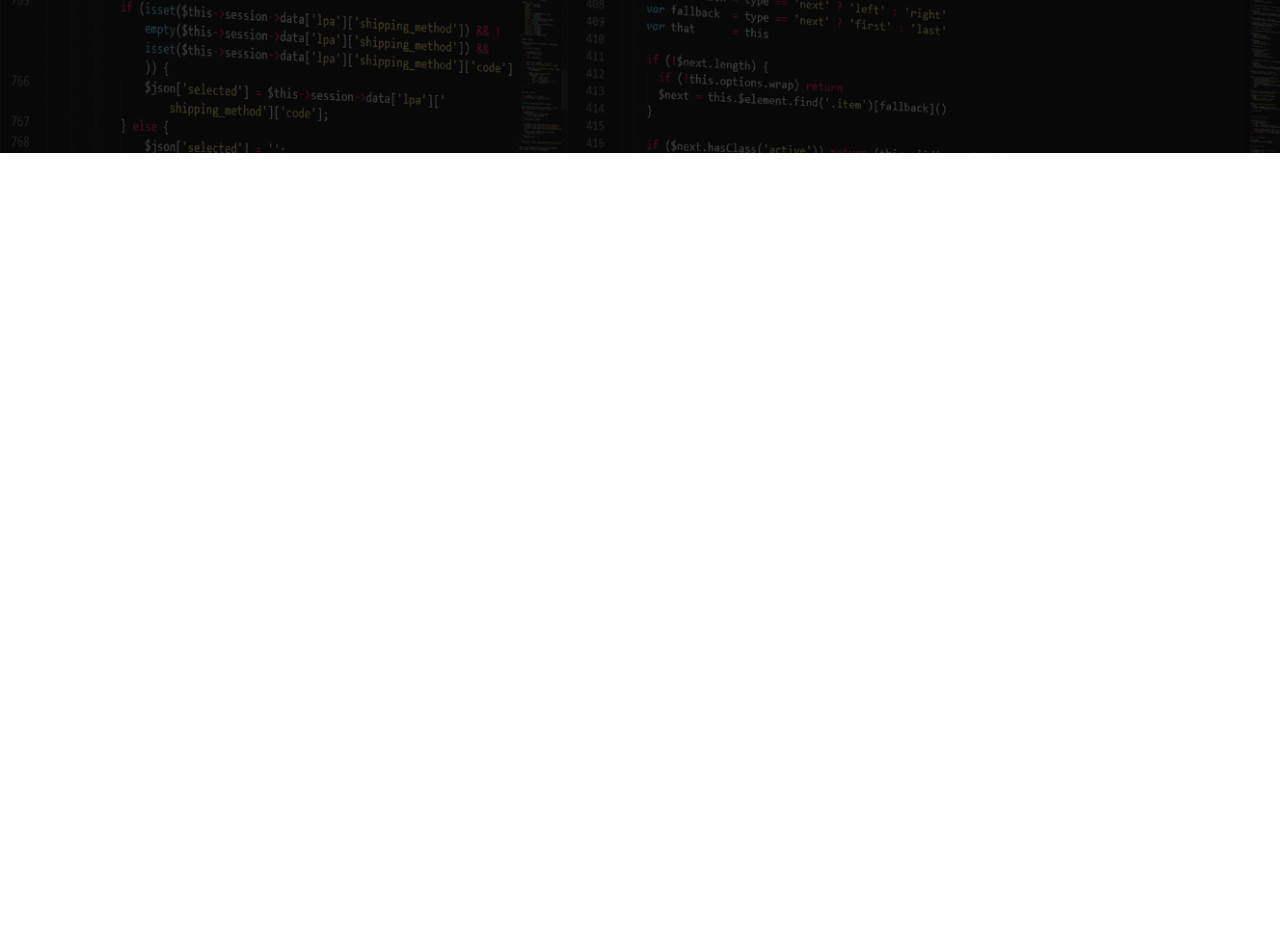
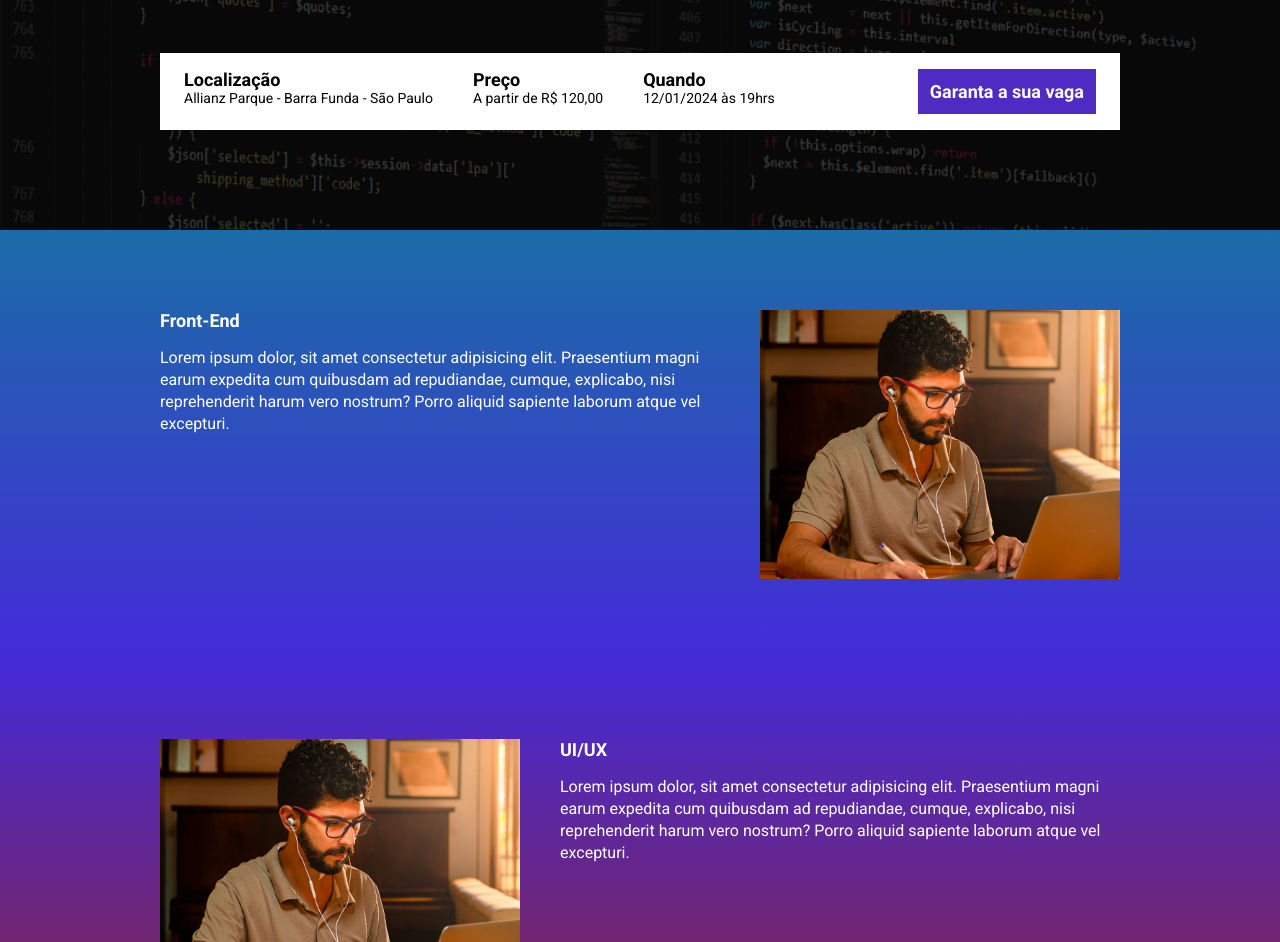
Before and after one commit to marcelokg/modulo_22, a website built with Parcel: page src/index.html in a window 1280 px wide. Shown: the part 331-1273 px from the top of the page. Before the commit the page ends 800 px from the top, so only its background shows below. Built offline with nearby package versions, Linux system fonts and the light colour scheme.

Commit message:
criando a contagem regressiva

```diff
--- a/package.json
+++ b/package.json
@@ -2,9 +2,9 @@
   "name": "22-modulo_22",
   "version": "1.0.0",
   "description": "",
-  "main": "index.js",
   "scripts": {
-    "dev": "parcel src/index.html src/styles/main.scss src/scripts/main.js --no-cache",
+    "dev": "parcel src/index.html src/styles/main.scss src/scripts/main.js",
+    "build": "parcel build src/index.html",
     "test": "echo \"Error: no test specified\" && exit 1"
   },
   "keywords": [],
--- a/src/index.html
+++ b/src/index.html
@@ -6,18 +6,73 @@
     <title>Página de Evento</title>
     <link rel="preconnect" href="https://fonts.googleapis.com">
     <link rel="preconnect" href="https://fonts.gstatic.com" crossorigin>
-    <link href="https://fonts.googleapis.com/css2?family=Roboto:wght@400;700;900&display=swap" rel="stylesheet">    <link rel="stylesheet" href="./styles/main.scss">
+    <link href="https://fonts.googleapis.com/css2?family=Roboto:wght@400;700;900&display=swap" rel="stylesheet">
+    <link rel="stylesheet" href="https://unpkg.com/aos@next/dist/aos.css"/>
+    <link rel="stylesheet" href="./styles/main.scss">
 </head>
 <body>
     <header class="hero">
         <div class="container">
             <img class="hero__logo" src="images/ebac_logo.svg">
             <p class="hero__text">
-                O maior evento de tecnologia do Brasil começa em 10d 12h 30m 21s
+                O maior evento de tecnologia do Brasil começa em <span id="contador"></span>
             </p>
+            <div class="infos-bar">
+                <ul class="infos-bar__infos">
+                    <li class="infos-bar__infos__item">
+                        <b>Localização</b>
+                        Allianz Parque - Barra Funda - São Paulo
+                    </li>
+                    <li class="infos-bar__infos__item">
+                        <b>Preço</b>
+                        A partir de R$ 120,00
+                    </li>
+                    <li class="infos-bar__infos__item">
+                        <b>Quando</b>
+                        12/01/2024 às 19hrs
+                    </li>
+                </ul>
+                <a class="button button--primary" href="#">Garanta a sua vaga</a>
+            </div>
         </div>
     </header>
-
+    <section class="event event--frontend">
+        <div class="container" data-aos="fade-right">
+            <div class="event__details">
+                <h2 class="event__details__title">Front-End</h2>
+                <p class="event__details__description">Lorem ipsum dolor, sit amet consectetur adipisicing elit. Praesentium magni earum expedita cum quibusdam ad repudiandae, cumque, explicabo, nisi reprehenderit harum vero nostrum? Porro aliquid sapiente laborum atque vel excepturi.</p>
+            </div>
+            <img class="event__img" src="images/frontend.png">
+        </div>
+    </section>
+    <section class="event event--ui-ux event--img-left">
+        <div class="container" data-aos="fade-left">
+            <div class="event__details">
+                <h2 class="event__details__title">UI/UX</h2>
+                <p class="event__details__description">Lorem ipsum dolor, sit amet consectetur adipisicing elit. Praesentium magni earum expedita cum quibusdam ad repudiandae, cumque, explicabo, nisi reprehenderit harum vero nostrum? Porro aliquid sapiente laborum atque vel excepturi.</p>
+            </div>
+            <img class="event__img" src="images/frontend.png">
+        </div>
+    </section>
+    <section class="event event--data-science">
+        <div class="container" data-aos="fade-right">
+            <div class="event__details">
+                <h2 class="event__details__title">Data Science</h2>
+                <p class="event__details__description">Lorem ipsum dolor, sit amet consectetur adipisicing elit. Praesentium magni earum expedita cum quibusdam ad repudiandae, cumque, explicabo, nisi reprehenderit harum vero nostrum? Porro aliquid sapiente laborum atque vel excepturi.</p>
+            </div>
+            <img class="event__img" src="images/frontend.png">
+        </div>
+    </section>
+    <section class="event event--backend event--img-left">
+        <div class="container" data-aos="fade-left">
+            <div class="event__details">
+                <h2 class="event__details__title">Back-End</h2>
+                <p class="event__details__description">Lorem ipsum dolor, sit amet consectetur adipisicing elit. Praesentium magni earum expedita cum quibusdam ad repudiandae, cumque, explicabo, nisi reprehenderit harum vero nostrum? Porro aliquid sapiente laborum atque vel excepturi.</p>
+            </div>
+            <img class="event__img" src="images/frontend.png">
+        </div>
+    </section>
+    <script src="https://unpkg.com/aos@next/dist/aos.js"></script>
     <script src="scripts/main.js"></script>
 </body>
 </html>
--- a/src/scripts/main.js
+++ b/src/scripts/main.js
@@ -0,0 +1,28 @@
+AOS.init();
+
+const dataDoEvento = new Date("Jan 12, 2024 19:00:00")
+const timeStampDoEvento = dataDoEvento.getTime()
+
+const contadorParaEvento = setInterval(function(){
+    const agora = new Date()
+    const timeStampAtual = agora.getTime()
+
+    const distanciaAteOEvento = timeStampDoEvento - timeStampAtual
+
+    const diaEmMs = 1000 * 60 * 60 * 24
+    const horasEmMs = 1000 * 60 * 60
+    const minutosEmMs = 1000 * 60
+
+    const diasAteOEvento = Math.floor(distanciaAteOEvento / diaEmMs) // arrendoda pra baixo
+    const horasAteOEvento = Math.floor((distanciaAteOEvento % diaEmMs) / horasEmMs) // % pega o resto da divisão
+    const minutosAteOEvento = Math.floor((distanciaAteOEvento % horasEmMs) / minutosEmMs)
+    const segundosAteOEvento = Math.floor((distanciaAteOEvento % minutosEmMs) / 1000)
+
+    document.getElementById('contador').innerHTML = `${diasAteOEvento}d ${horasAteOEvento}h ${minutosAteOEvento}m ${segundosAteOEvento}s`
+
+    if(distanciaAteOEvento < 0){
+        clearInterval(contadorParaEvento)
+        document.getElementById('contador').innerHTML = 'Evento expirado'
+    }
+
+},1000)
--- /dev/null
+++ b/src/styles/_event.scss
@@ -0,0 +1,65 @@
+@use 'variables';
+
+
+.event{
+    padding: 80px 0;
+
+    &--frontend{
+        background-image: linear-gradient(variables.$blue1, variables.$blue2);
+    }
+
+    &--ui-ux{
+        background-image: linear-gradient(variables.$blue2, variables.$pink);
+    }
+
+    &--data-science{
+        background-image: linear-gradient(variables.$pink, variables.$yellow);
+    }
+
+    &--backend{
+        background-image: linear-gradient(variables.$yellow, variables.$pink);
+    }
+
+    &--img-left{
+        .container{
+            flex-direction: row-reverse;
+        }
+    }
+
+    .container{
+        display: flex;
+        gap: 40px;
+    }
+
+    &__img{
+        max-width: 360px;
+    }
+
+    &__details{
+
+        &__title{
+            font-size: 18px;
+            font-weight: bold;
+            margin-bottom: 16px;
+        }
+
+        &__description{
+            line-height: 22px;
+        }
+    }
+
+    @media(max-width:640px){
+        .container{
+            display: block;
+        }
+
+        &__img{
+            width: 100%;
+        }
+
+        &__details{
+            margin-right: 0;
+            margin-bottom: 16px;
+        }
+    }
+}
--- a/src/styles/_hero.scss
+++ b/src/styles/_hero.scss
@@ -1,3 +1,5 @@
+@use 'variables';
+
 
 .hero{
     padding-top: 64px;
@@ -18,7 +20,7 @@
         left: 0;
         width: 100%;
         height: 100%;
-        background-color: #000;
+        background-color: variables.$secondaryTextColor;
         opacity: 0.7;
     }
 
--- /dev/null
+++ b/src/styles/_variables.scss
@@ -0,0 +1,9 @@
+
+$textColor: #fff;
+$secondaryTextColor: #000;
+
+$blue1: #1B6CA7;
+$blue2: #442BD9;
+$pink: #89223B;
+$yellow: #9C791D;
+$purple: #4F2AC3;
--- /dev/null
+++ b/src/styles/components/_buttons.scss
@@ -0,0 +1,26 @@
+@use '../variables';
+
+
+.button{
+    padding: 12px;
+    font-size: 18px;
+    font-weight: bold;
+    text-decoration: none;
+    text-align: center;
+    white-space: nowrap;
+
+    &--primary{
+        color: variables.$textColor;
+        background-color: variables.$purple;
+    }
+
+    @media (max-width:640px){
+        display: block;
+        width: 100%;
+    }
+
+    @media (max-width:1024px){
+        display: flex;
+        align-items: center;
+    }
+}
--- /dev/null
+++ b/src/styles/components/_infos_bar.scss
@@ -0,0 +1,43 @@
+@use '../variables';
+
+.infos-bar{
+    padding: 16px 24px;
+    background-color: variables.$textColor;
+    display: flex;
+    justify-content: space-between;
+
+    &__infos{
+        display: flex;
+        gap: 40px;
+
+        &__item{
+            font-size: 14px;
+            color: variables.$secondaryTextColor;
+
+            b{
+                font-size: 18px;
+                display: block;
+                color: variables.$secondaryTextColor;
+            }
+        }
+    }
+
+    @media (max-width:640px){
+        display: block;
+
+        &__infos{
+            display: block;
+
+            &__item{
+                margin-bottom: 24px;
+            }
+        }
+    }
+
+    @media (max-width:1024px){
+
+        &__infos{
+            gap: 16px;
+        }
+    }
+}
--- a/src/styles/main.scss
+++ b/src/styles/main.scss
@@ -1,11 +1,16 @@
 @use 'hero';
+@use 'components/infos_bar';
+@use 'components/buttons';
+@use 'event';
+@use 'variables';
 
 *{
     margin: 0;
     padding: 0;
     box-sizing: border-box;
     font-family: Roboto, sans-serif;
-    color: #fff;
+    color: variables.$textColor;
+    list-style: none;
 }
 
 .container{
```
